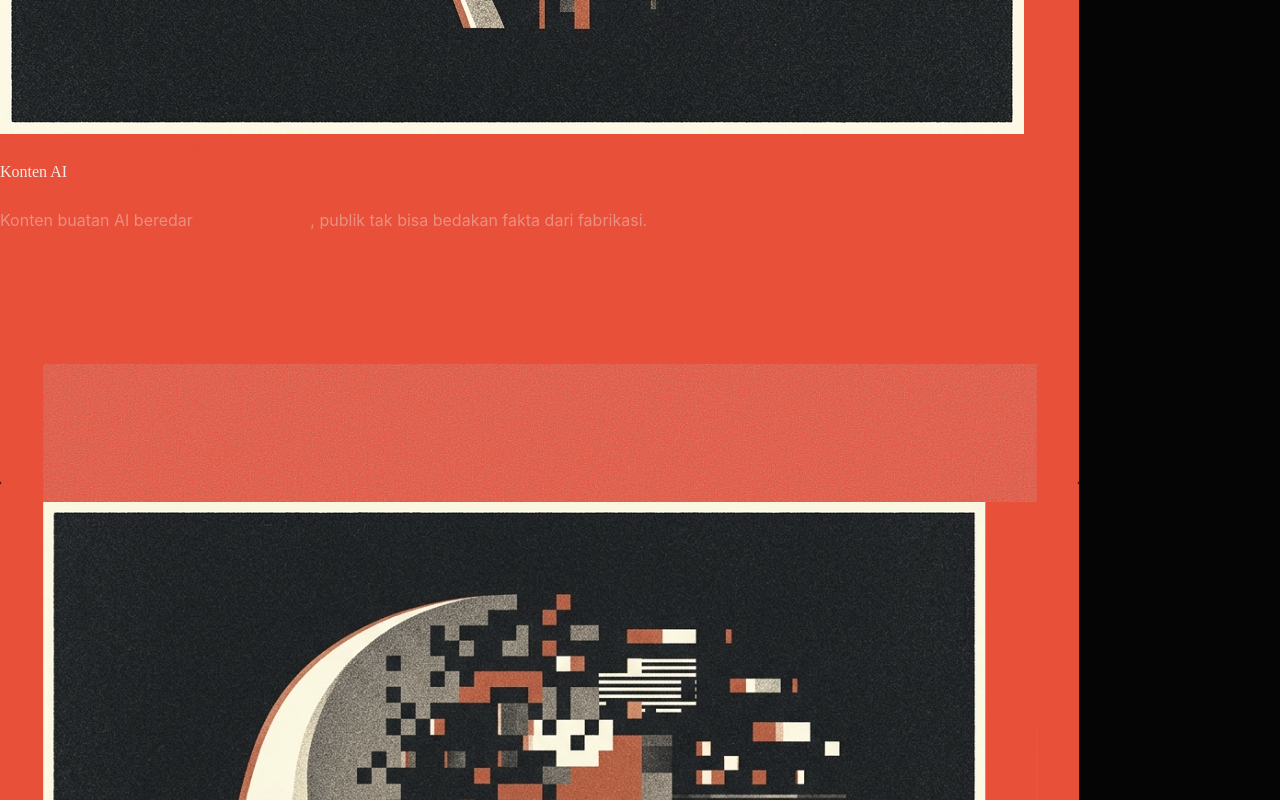
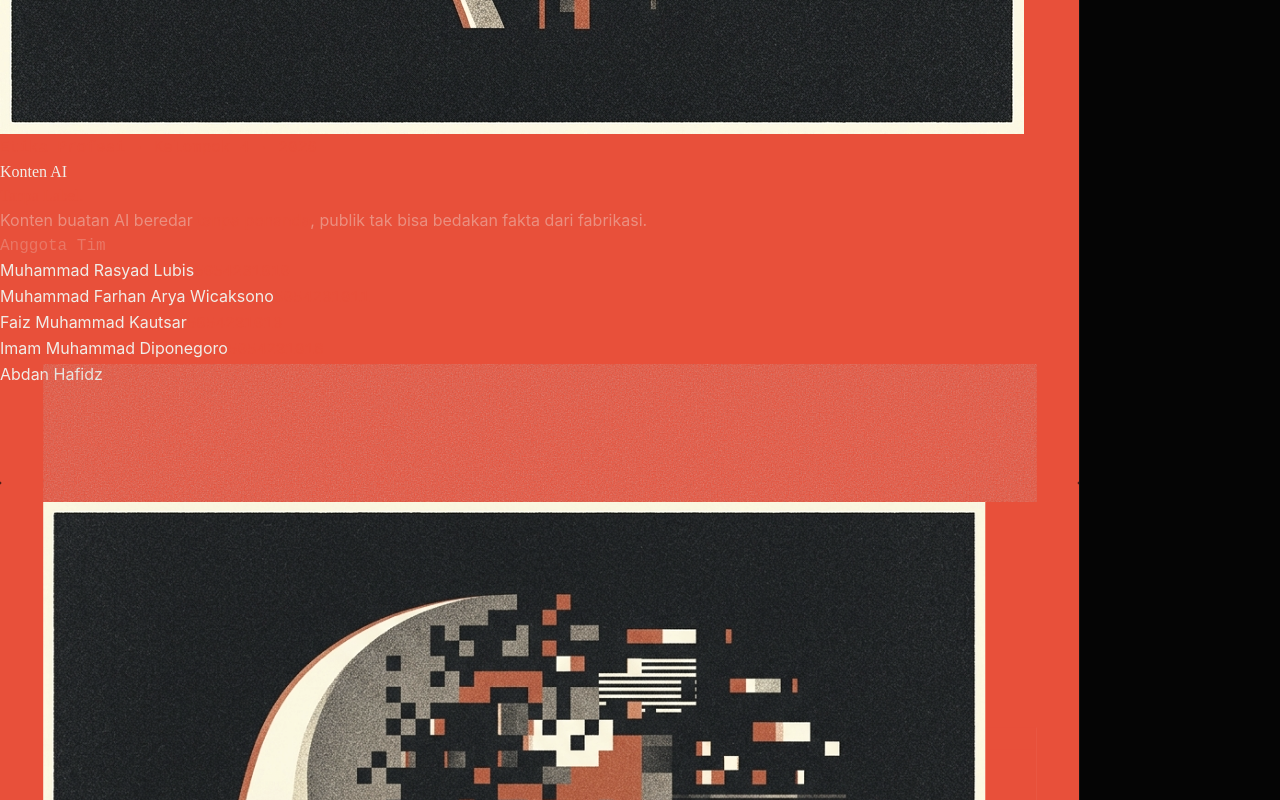
Before and after one commit to spuuntries/uni-etprof, a React (Vite) app in the folder ai-unlabeled/: page / in a window 1280 px wide. Shown: the part 1040-1840 px from the top of the page. Built offline with nearby package versions, Linux system fonts and the light colour scheme; a web font is replaced by a local one.

Commit message:
feat: team members

```diff
--- a/ai-unlabeled/src/App.jsx
+++ b/ai-unlabeled/src/App.jsx
@@ -56,7 +56,8 @@ function PosterContent() {
         <img src="/images/hero-ai-face.png" alt="" className="absolute inset-0 w-full h-full object-cover" style={{ filter: 'grayscale(30%) contrast(1.1)' }} />
         <div className="absolute inset-0" style={{ background: `linear-gradient(to top, ${C.bg} 0%, ${C.bg}ee 20%, ${C.bg}77 50%, transparent)` }} />
         <div className="absolute inset-0" style={{ background: `linear-gradient(to right, ${C.bg}bb 0%, transparent 55%)` }} />
-        <div className="absolute bottom-0 left-0 right-0 px-10 pb-5 z-10">
+        <div className="absolute bottom-0 left-0 right-0 px-10 pb-5 z-10 flex justify-between items-end">
+          <div>
             <span className="text-[14px] font-bold tracking-[0.3em] uppercase block mb-2" style={{ fontFamily: mono, color: C.accent }}>Etika Profesi · Kelompok 4 · 2026</span>
             <h1 className="text-[4.2rem] leading-[0.82] tracking-[-0.03em] mb-2 whitespace-nowrap" style={{ fontFamily: serif, color: C.cream }}>
               Konten AI<br /><span style={{ color: C.accent }}>Tanpa Label.</span>
@@ -64,6 +65,23 @@ function PosterContent() {
             <p className="text-[16px] font-light leading-snug max-w-[420px]" style={{ color: C.c40 }}>
               Konten buatan AI beredar <span style={{ color: C.accent }}>tanpa penanda</span>, publik tak bisa bedakan fakta dari fabrikasi.
             </p>
+          </div>
+
+          <div className="text-right">
+            <span className="text-[10px] font-bold tracking-[0.2em] uppercase block mb-2" style={{ fontFamily: mono, color: C.c25 }}>Anggota Tim</span>
+            {[
+              { id: "5054231010", name: "Muhammad Rasyad Lubis" },
+              { id: "5054231011", name: "Muhammad Farhan Arya Wicaksono" },
+              { id: "5054231013", name: "Faiz Muhammad Kautsar" },
+              { id: "5054231018", name: "Imam Muhammad Diponegoro" },
+              { id: "5054231021", name: "Abdan Hafidz" },
+            ].map(m => (
+              <div key={m.id} className="flex justify-end items-center gap-3 mb-1 last:mb-0">
+                <span className="text-[13px] font-light whitespace-nowrap" style={{ color: C.cream }}>{m.name}</span>
+                <span className="text-[11px] tracking-wider shrink-0" style={{ fontFamily: mono, color: C.accent }}>{m.id}</span>
+              </div>
+            ))}
+          </div>
         </div>
       </div>
 
```
Lines whose indentation alone changed are shown as unchanged.
